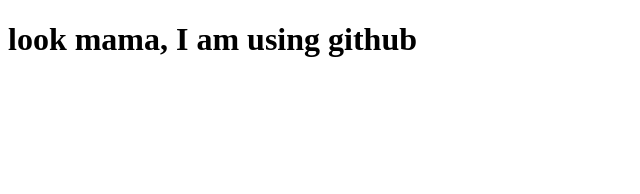
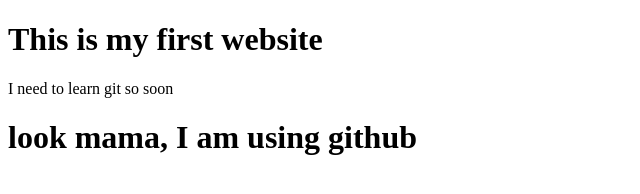
Before and after one commit to Asraf407/navbar-practice, a plain HTML site: page index.html in a window 1280 px wide. Shown: the whole page, without its empty margins (0-640 px from the left). Drawn offline with Linux system fonts and the light colour scheme.

Commit message:
added git

```diff
--- a/index.html
+++ b/index.html
@@ -6,6 +6,8 @@
     <title>Document</title>
 </head>
 <body>
+    <h1>This is my first website</h1>
+    <p>I need to learn git so soon</p>
     <h1>look mama, I am using github</h1>
 </body>
 </html>
```
